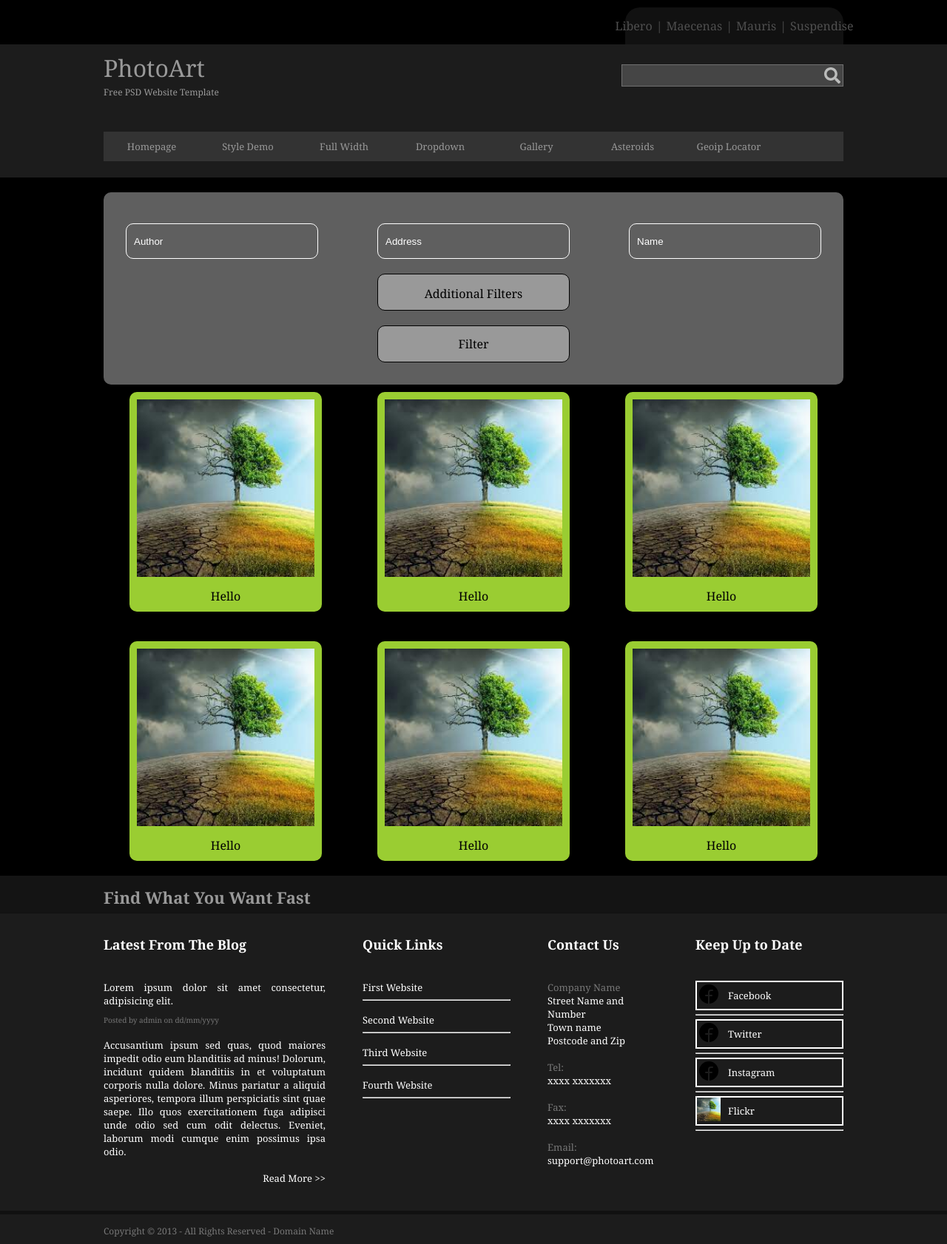
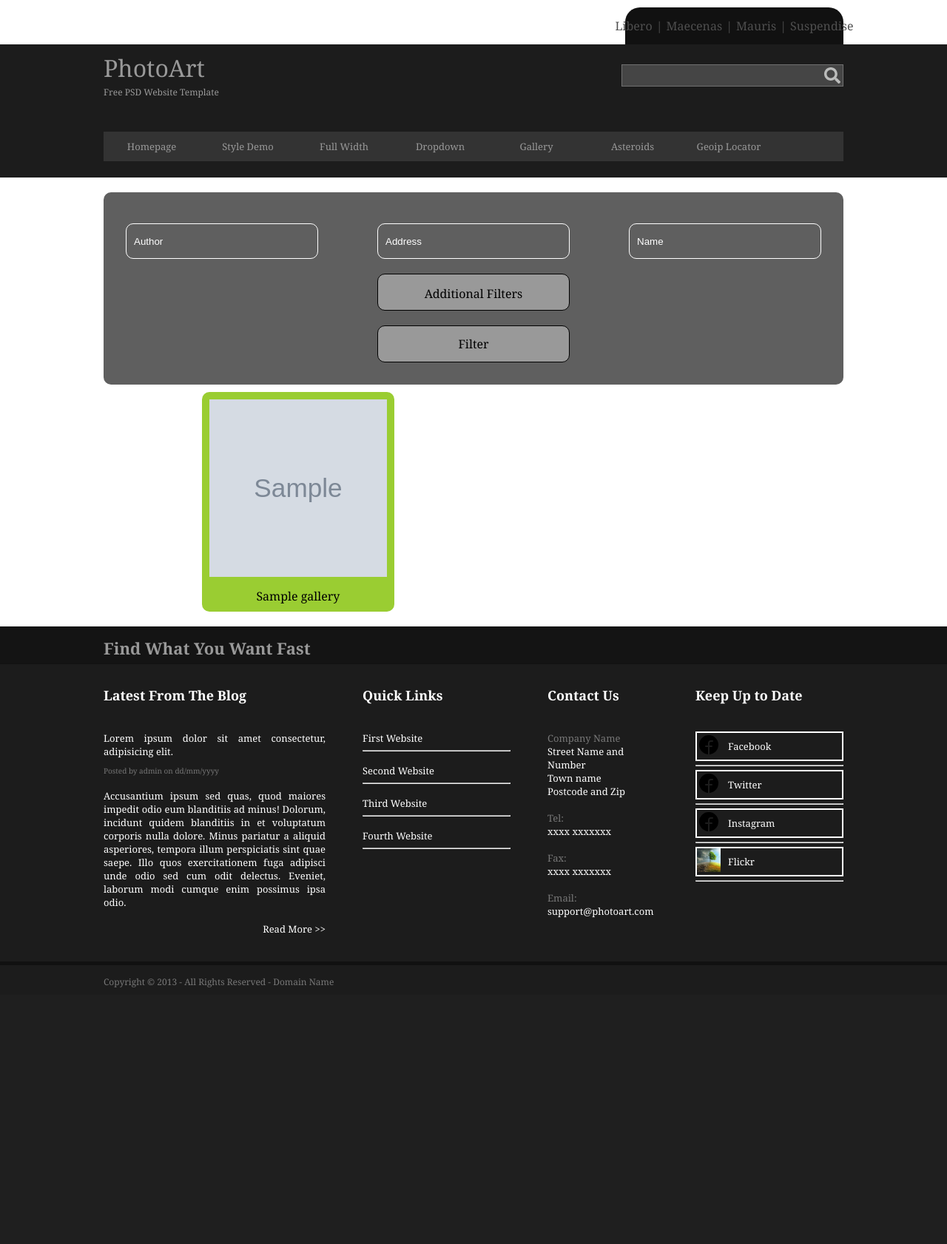
Before and after one commit to altingjonbalaj20/BI_21-22_Gr7, a PHP site: page /template/fourthwebsite.php in a window 1280 px wide. Shown: the whole page at 74% size. After the commit the page ends 1335 px from the top, so only its background shows below. Run offline with PHP 8.4, Linux system fonts and the light colour scheme; tables that the repository leaves empty or names only in its code hold one stand-in row (values such as "Sample post"); grey boxes marked "Sample" are stand-in pictures; a stand-in replaces the project's code that opens the database connection.

Commit message:
made it to load images from database

```diff
--- /dev/null
+++ b/php/post.php
@@ -0,0 +1,16 @@
+<?php
+    class Post{
+        public function __construct($post)
+        {
+            $image = $post["imagename"];
+            echo "<h1 style='color:white'>$image</h1>";
+            $title = $post["title"];
+            echo
+            "<div class='photo-container'>
+            <figure>
+                <img src='../img/fourthwebsite/$image' alt='gallery image' srcset='' width='240px' height='240px' />
+                <figcaption>$title</figcaption>
+            </figure>
+            </div>";
+        }
+    }
--- /dev/null
+++ b/php/posts.php
@@ -0,0 +1,22 @@
+<?php
+class Posts
+{
+    private $db;
+    public function __construct($postQuery)
+    {
+        include('post.php');
+        include('../database/database.php');
+        $db = new Database();
+        $retval = $db -> execQuery($postQuery, "Error on fetching Post Data for Gallery");
+        if (mysqli_num_rows($retval) > 0) {
+            echo "<div class='photos-container'>";
+            while ($row = mysqli_fetch_assoc($retval)) {
+                new Post($row);
+            }
+            echo "</div>";
+        } else {
+            echo "Ska rezultate";
+        }
+        $db -> closeConnection();
+    }
+}
--- a/styles/fourthwebsite/darkmode.css
+++ b/styles/fourthwebsite/darkmode.css
@@ -1,5 +1,5 @@
 body{
-    background-color: black;
+    background: white;
 }
 
 .container .form-container {
--- a/template/fourthwebsite.php
+++ b/template/fourthwebsite.php
@@ -14,15 +14,17 @@
 
 <body>
     <?php
-        include('../partials/_header.php')
+        require_once('../partials/_header.php')
     ?>
 
     <main class="container">
         <?php
-        if (isset($_POST['filter'])) {
-            require_once('../database/conn.php');
-            execQuery('select * from gallery', 'Error on fourthwebsite, on filter form');
-        }
+        // $db = new Database();
+        // if (isset($_POST['filter'])) {
+        //     require_once('../database/conn.php');
+        //     $db -> execQuery('select * from gallery', 'Error on fourthwebsite, on filter form');
+        // }
+        // $db -> closeConnection();
         ?>
         <div class="form-container">
             <form action="<?php $_PHP_SELF ?>" method="post" id="filter-form">
@@ -73,44 +75,10 @@
                 <input class="submit-button button" type="submit" value="Filter" id="filter" name="filter" />
             </form>
         </div>
-        <div class="photos-container">
-            <div class="photo-container">
-                <figure>
-                    <img src="../img/fourthwebsite/image.jpeg" alt="gallery image" srcset="" width="240px" height="240px" />
-                    <figcaption>Hello</figcaption>
-                </figure>
-            </div>
-            <div class="photo-container">
-                <figure>
-                    <img src="../img/fourthwebsite/image.jpeg" alt="gallery image" srcset="" width="240px" height="240px" />
-                    <figcaption>Hello</figcaption>
-                </figure>
-            </div>
-            <div class="photo-container">
-                <figure>
-                    <img src="../img/fourthwebsite/image.jpeg" alt="gallery image" srcset="" width="240px" height="240px" />
-                    <figcaption>Hello</figcaption>
-                </figure>
-            </div>
-            <div class="photo-container">
-                <figure>
-                    <img src="../img/fourthwebsite/image.jpeg" alt="gallery image" srcset="" width="240px" height="240px" />
-                    <figcaption>Hello</figcaption>
-                </figure>
-            </div>
-            <div class="photo-container">
-                <figure>
-                    <img src="../img/fourthwebsite/image.jpeg" alt="gallery image" srcset="" width="240px" height="240px" />
-                    <figcaption>Hello</figcaption>
-                </figure>
-            </div>
-            <div class="photo-container">
-                <figure>
-                    <img src="../img/fourthwebsite/image.jpeg" alt="gallery image" srcset="" width="240px" height="240px" />
-                    <figcaption>Hello</figcaption>
-                </figure>
-            </div>
-        </div>
+        <?php
+            require_once('../php/posts.php');
+            new Posts("select * from gallery");
+        ?>
     </main>
 
     <?php
```
Also changed, not shown: database/conn.php (deleted, +0 -23 lines), database/database.php (added, +31 -0 lines), database/init_db.php (+5 -3 lines).
